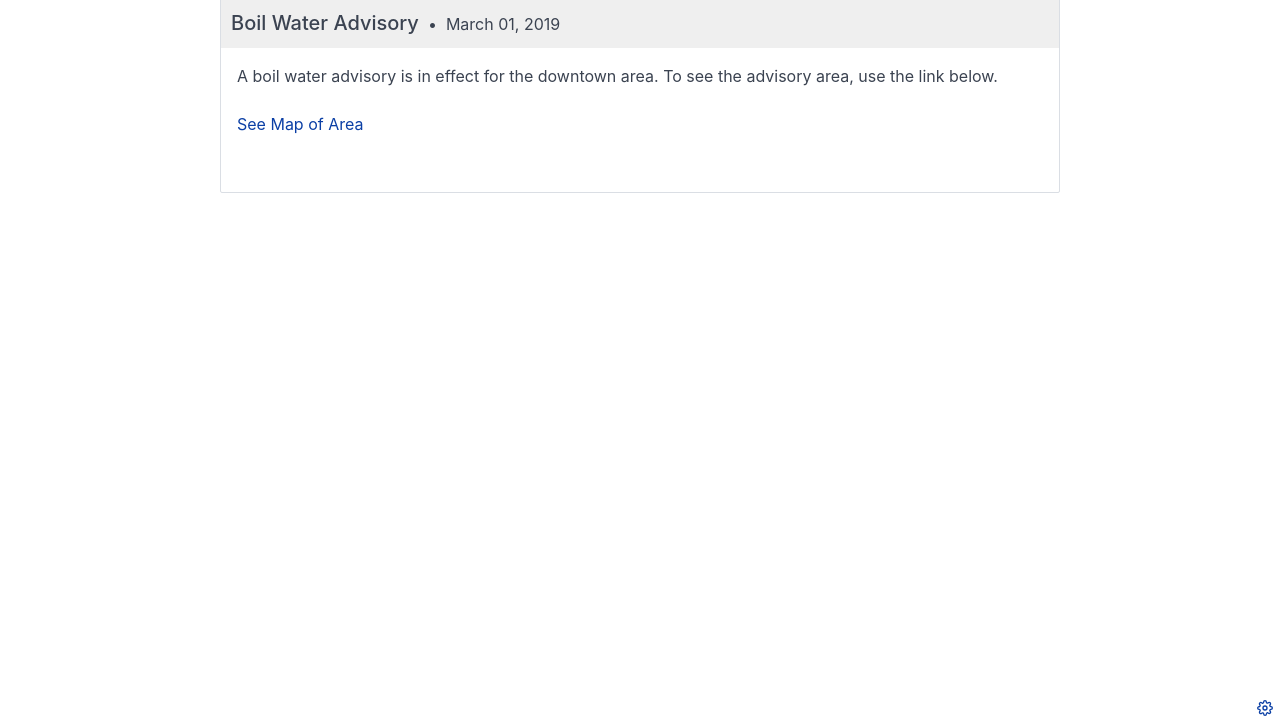
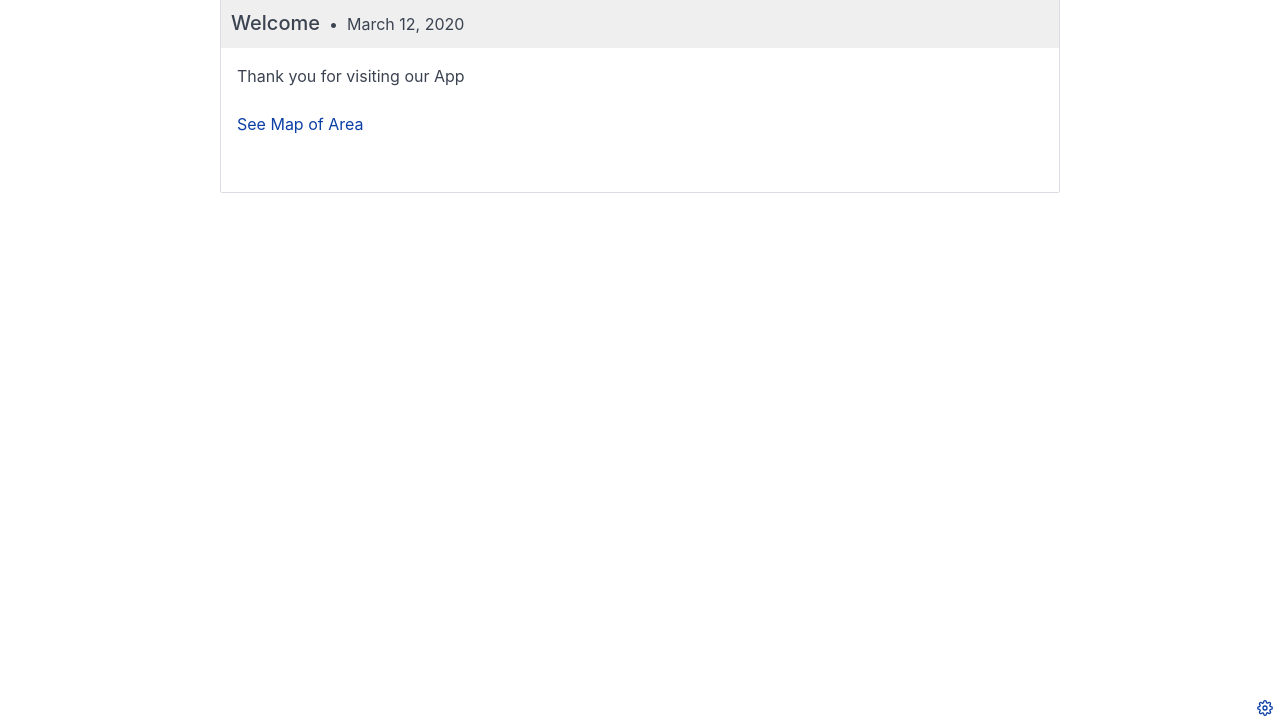
Before and after one commit to mapsync/hodgenville-advisory, a Gatsby site: page /blog/2019-03-01-boil-water-advisory in a window 1280 px wide. Shown: the part 75-800 px from the top of the page. Built offline with nearby package versions, Linux system fonts and the light colour scheme; Gatsby itself is replaced by a stand-in of ours.

Commit message:
Update Advisory “2019-03-01-boil-water-advisory”

```diff
--- a/src/pages/blog/2019-03-01-boil-water-advisory.md
+++ b/src/pages/blog/2019-03-01-boil-water-advisory.md
@@ -1,10 +1,10 @@
 ---
 templateKey: blog-post
-title: Boil Water Advisory
-date: 2019-03-01T10:04:07.480Z
+title: Welcome
+date: 2020-03-12T18:00:07.480Z
 draft: false
-description: A boil water advisory is in effect for the downtown area.
+description: City of Hodgenville
 ---
-A boil water advisory is in effect for the downtown area. To see the advisory area, use the link below.
+Thank you for visiting our App
 
 [See Map of Area](/map/?layer=Advisory&feature=0)
```
